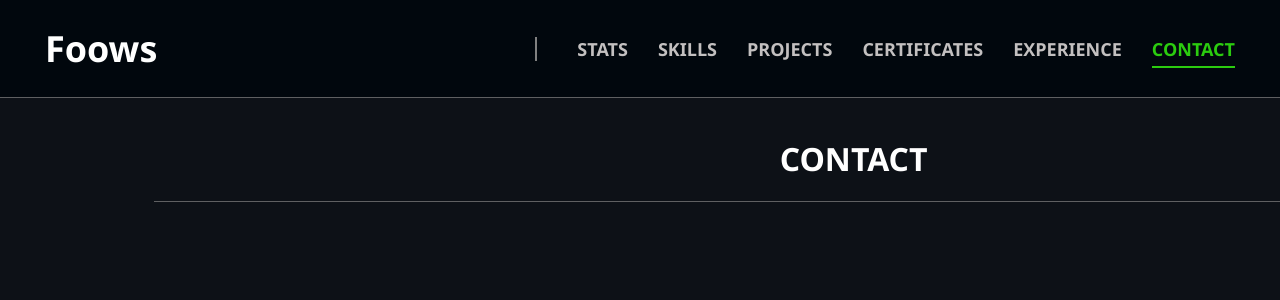
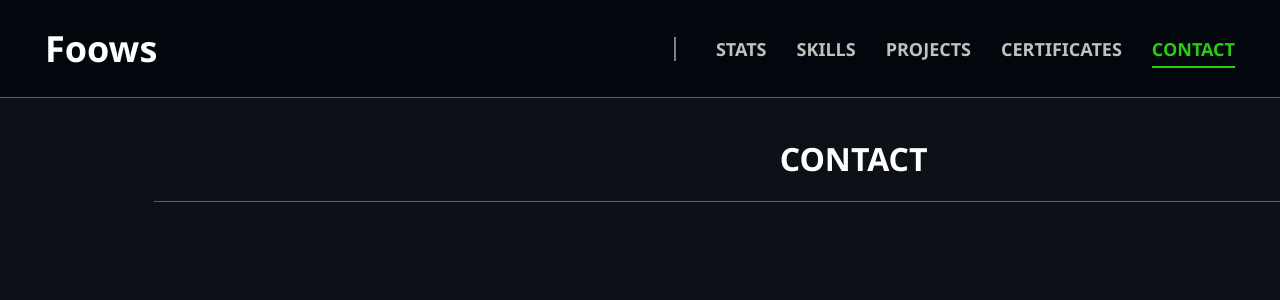
Before and after one commit to FoowsIsBack/Web_Portfolio, a React (Vite) app: page /contact in a window 1280 px wide. Shown: the top 300 px of the page. Built offline with nearby package versions, Linux system fonts and the light colour scheme.

Commit message:
remove nav experience

```diff
--- a/src/Contact.jsx
+++ b/src/Contact.jsx
@@ -21,7 +21,6 @@ function Contact(){
                         <li><a href="/skills">SKILLS</a></li>
                         <li><a href="/projects">PROJECTS</a></li>
                         <li><a href="/certificate">CERTIFICATES</a></li>
-                        <li><a href="/experience">EXPERIENCE</a></li>
                         <li><a href="/contact">CONTACT</a></li>
                         </ul>
                     </div>
```
